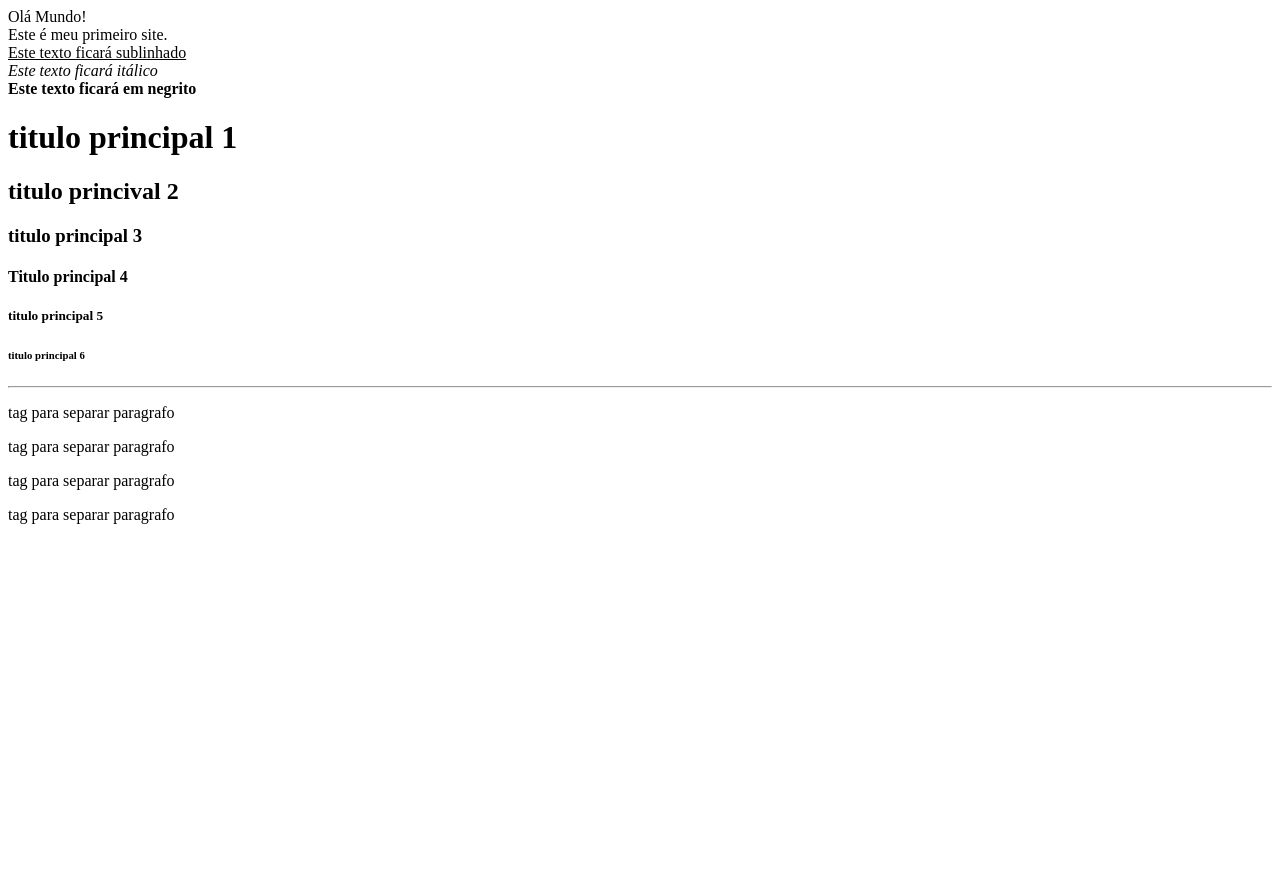
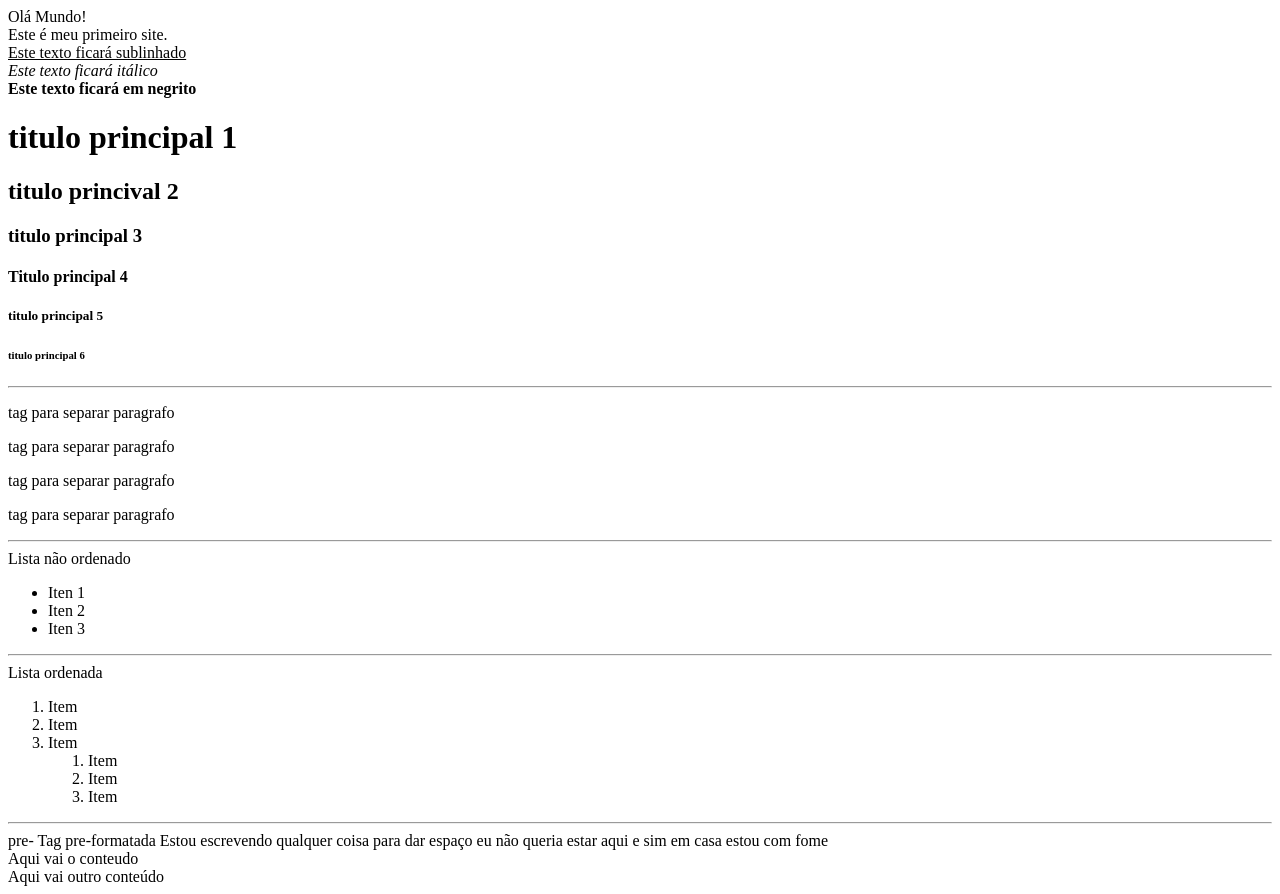
Before and after one commit to Thais51/website-2i, a plain HTML site: page index.html in a window 1280 px wide. Before the commit the page ends 800 px from the top, so only its background shows below. Drawn offline with Linux system fonts and the light colour scheme.

Commit message:
Add files via upload

```diff
--- a/index.html
+++ b/index.html
@@ -26,6 +26,36 @@
     <p>tag para separar paragrafo</p>
     <p>tag para separar paragrafo</p>
     <p>tag para separar paragrafo</p>
-
+    <hr>
+    Lista não ordenado
+    <ul>
+        <li>Iten 1</li>
+        <li>Iten 2</li>
+        <li>Iten 3</li>
+    </ul>
+    <hr>
+    Lista ordenada
+    <ol>
+        <li>Item</li>
+        <li>Item</li>
+        <li>Item</li>
+        <ol>
+            <li>Item</li>
+            <li>Item</li>
+            <li>Item</li>
+        </ol>
+    </ol>
+    <hr>
+    pre- Tag pre-formatada
+        Estou escrevendo qualquer coisa para dar espaço
+        eu não queria estar aqui e sim em casa
+        estou com fome
+    </pre>
 </body>
 </html>
+<div>
+    Aqui vai o conteudo
+</div>
+<div>
+    Aqui vai outro conteúdo
+</div>
```
